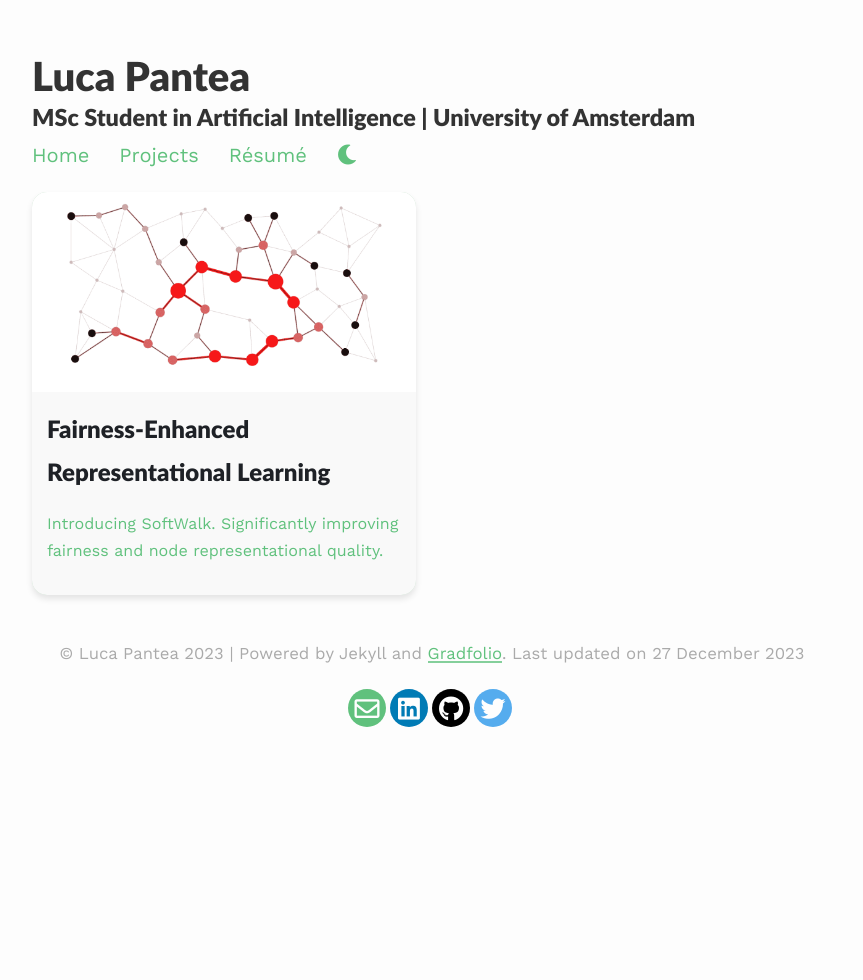
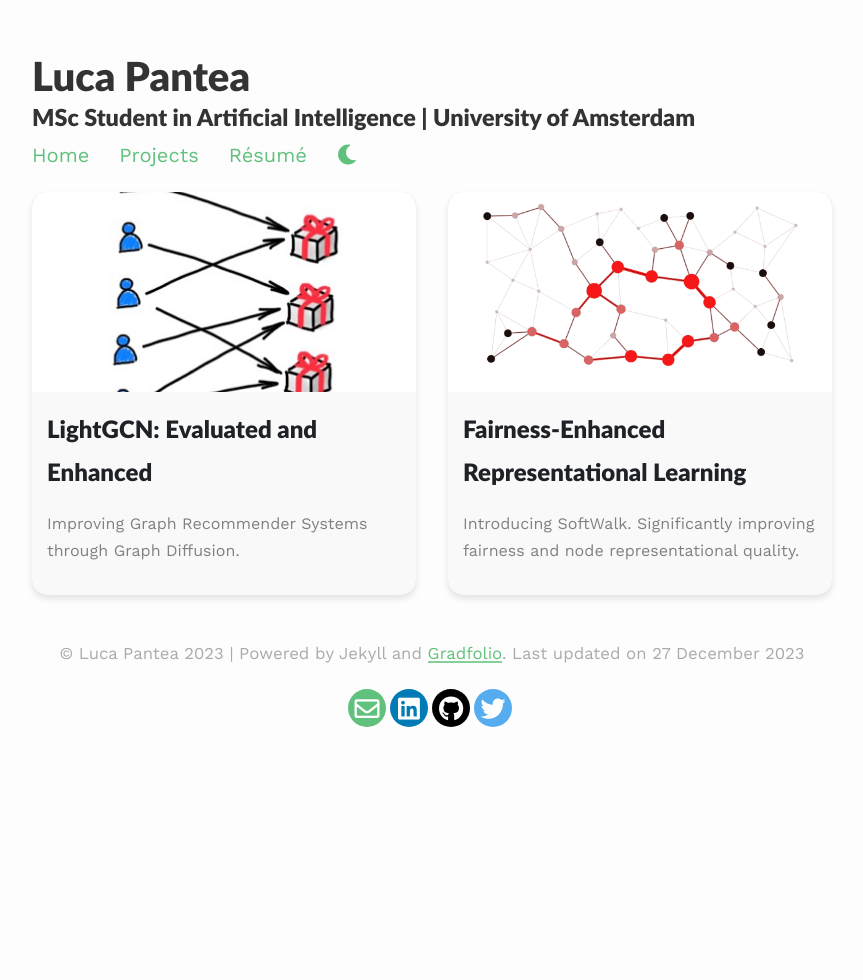
Before and after one commit to lucapantea/lucapantea.github.io, a Jekyll site: the page built from _pages/projects.md, in a window 1280 px wide. Shown: the whole page, without its empty margins (208-1071 px from the left). Built offline with Jekyll 4.4.1, drawn with Linux system fonts in a browser that asks for light colours; nearby versions of some CDN libraries.

Commit message:
added lightgcn project

```diff
--- /dev/null
+++ b/_projects/lightgcn.md
@@ -0,0 +1,8 @@
+---
+layout: post
+title: "LightGCN: Evaluated and Enhanced"
+description: Improving Graph Recommender Systems through Graph Diffusion.
+image:  /assets/images/thumbnail-lgcn.png
+---
+
+Hello! This is the first post of the blog. I will be using this space to share my thoughts on the papers I read, the projects I work on, and the things I learn. I hope you find it useful!
--- a/assets/css/_sass/projects.scss
+++ b/assets/css/_sass/projects.scss
@@ -42,6 +42,7 @@
 
 .projectInfo {
   padding: 15px;
+  color: $light-gray;
   background-color: #f9f9f9; // Adjust this if you have a variable for this color
 
   h2 {
```
Also changed, not shown: assets/images/thumbnail-lgcn.png (added).
